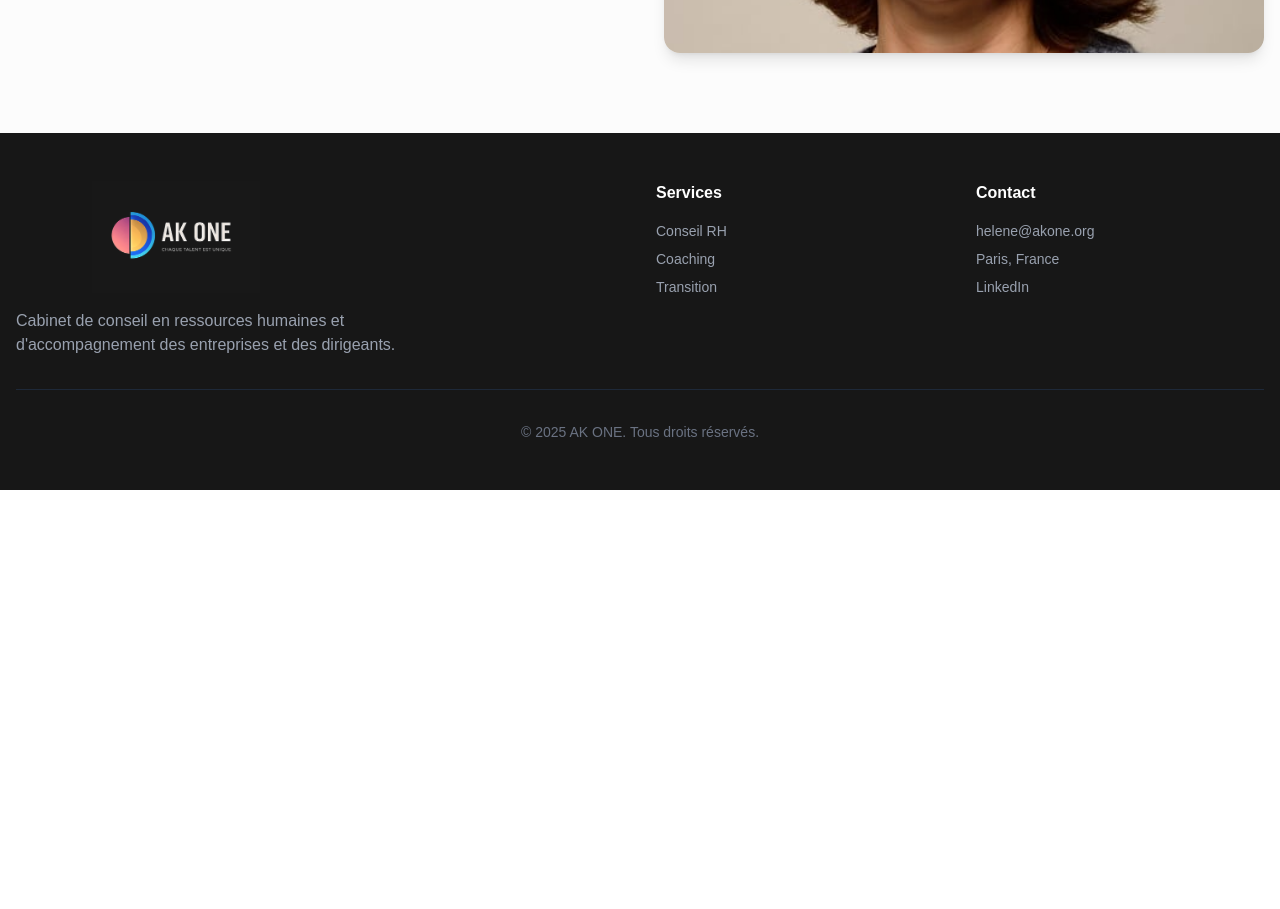
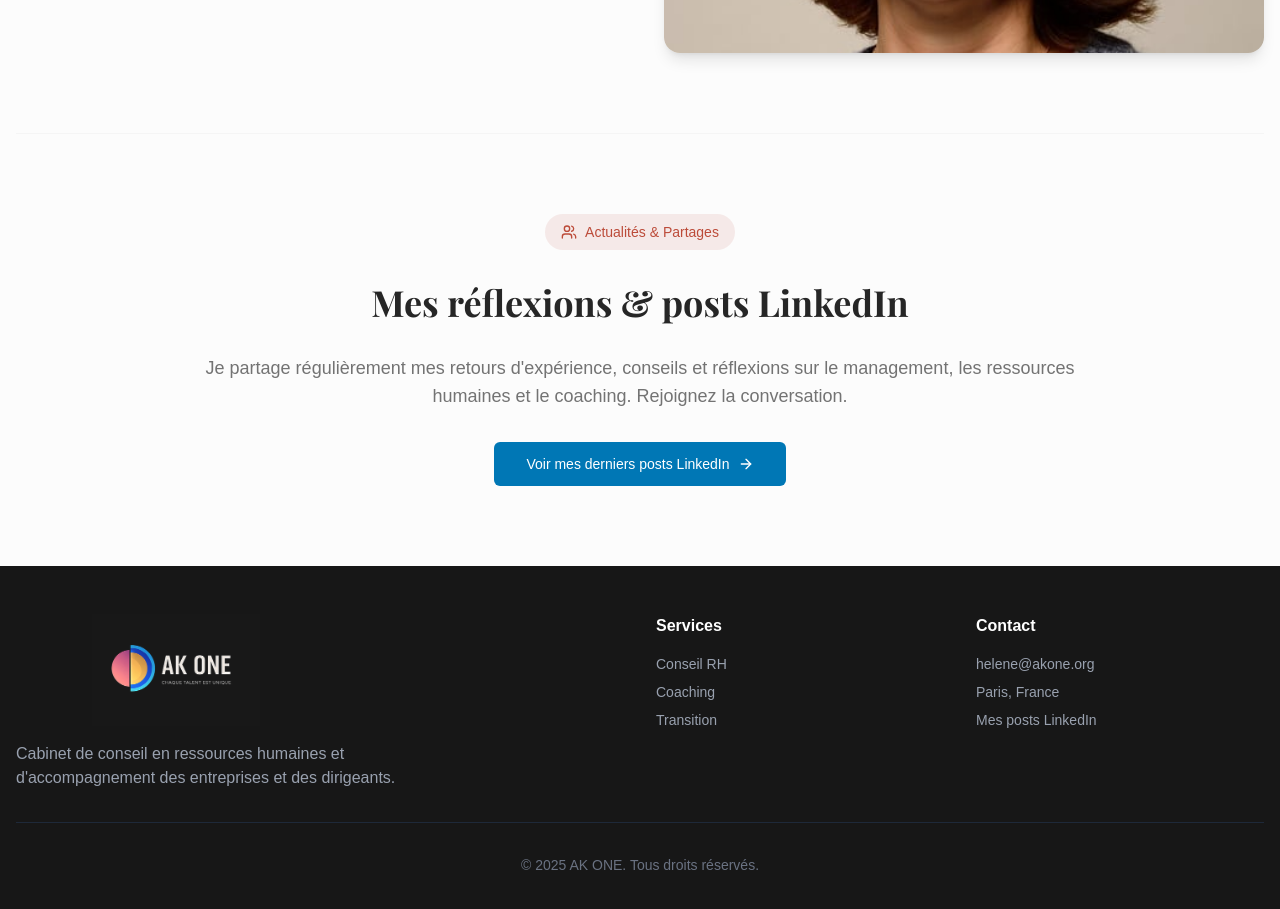
Before and after one commit to cousinhub2/akone, a Next.js app: page / in a window 1280 px wide. Shown: the part 1780-2689 px from the top of the page. Before the commit the page ends 2270 px from the top, so only its background shows below. Built offline with nearby package versions, Linux system fonts and the light colour scheme; a web font is replaced by a local one.

Commit message:
feat: add LinkedIn posts section to home page and update footer link

```diff
--- a/src/app/page.tsx
+++ b/src/app/page.tsx
@@ -134,6 +134,25 @@ export default function Home() {
                                 />
                             </div>
                         </div>
+
+                        {/* LinkedIn Posts Section */}
+                        <div className="mt-20 pt-20 border-t border-muted">
+                            <div className="max-w-4xl mx-auto text-center space-y-8">
+                                <div className="inline-flex items-center gap-2 px-4 py-2 rounded-full bg-primary/10 text-primary text-sm font-medium">
+                                    <Users className="h-4 w-4" />
+                                    Actualités & Partages
+                                </div>
+                                <h2 className="font-playfair text-3xl md:text-4xl font-bold">Mes réflexions & posts LinkedIn</h2>
+                                <p className="text-lg text-muted-foreground">
+                                    Je partage régulièrement mes retours d'expérience, conseils et réflexions sur le management, les ressources humaines et le coaching. Rejoignez la conversation.
+                                </p>
+                                <Link href="https://www.linkedin.com/in/heleneneukirchrhcoach/recent-activity/all/" target="_blank" rel="noopener noreferrer">
+                                    <Button size="lg" className="bg-[#0077b5] hover:bg-[#006097] text-white">
+                                        Voir mes derniers posts LinkedIn <ArrowRight className="ml-2 h-4 w-4" />
+                                    </Button>
+                                </Link>
+                            </div>
+                        </div>
                     </div>
                 </section>
             </main>
@@ -167,7 +186,7 @@ export default function Home() {
                             <ul className="space-y-2 text-gray-400 text-sm">
                                 <li>helene@akone.org</li>
                                 <li>Paris, France</li>
-                                <li><a href="https://www.linkedin.com/in/heleneneukirchrhcoach" target="_blank" rel="noopener noreferrer" className="hover:text-primary">LinkedIn</a></li>
+                                <li><a href="https://www.linkedin.com/in/heleneneukirchrhcoach/recent-activity/all/" target="_blank" rel="noopener noreferrer" className="hover:text-primary">Mes posts LinkedIn</a></li>
                             </ul>
                         </div>
                     </div>
```
